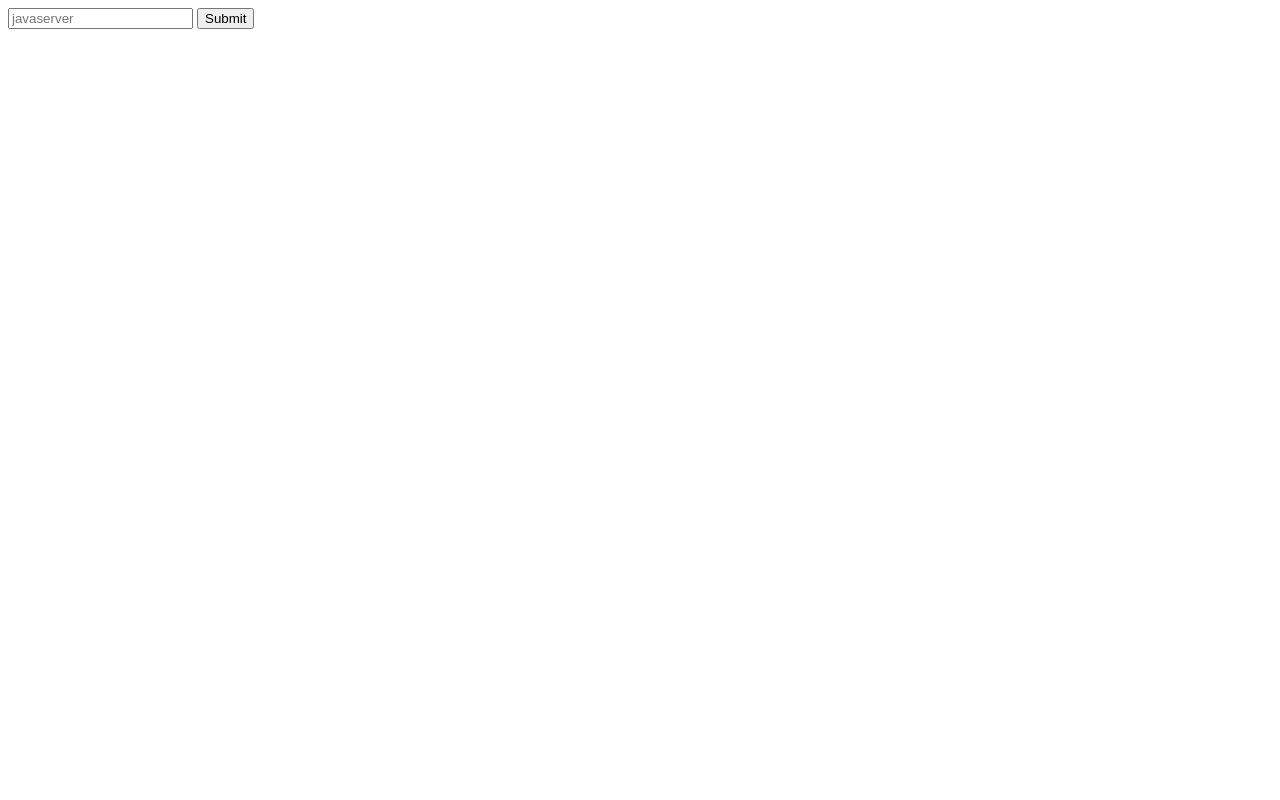
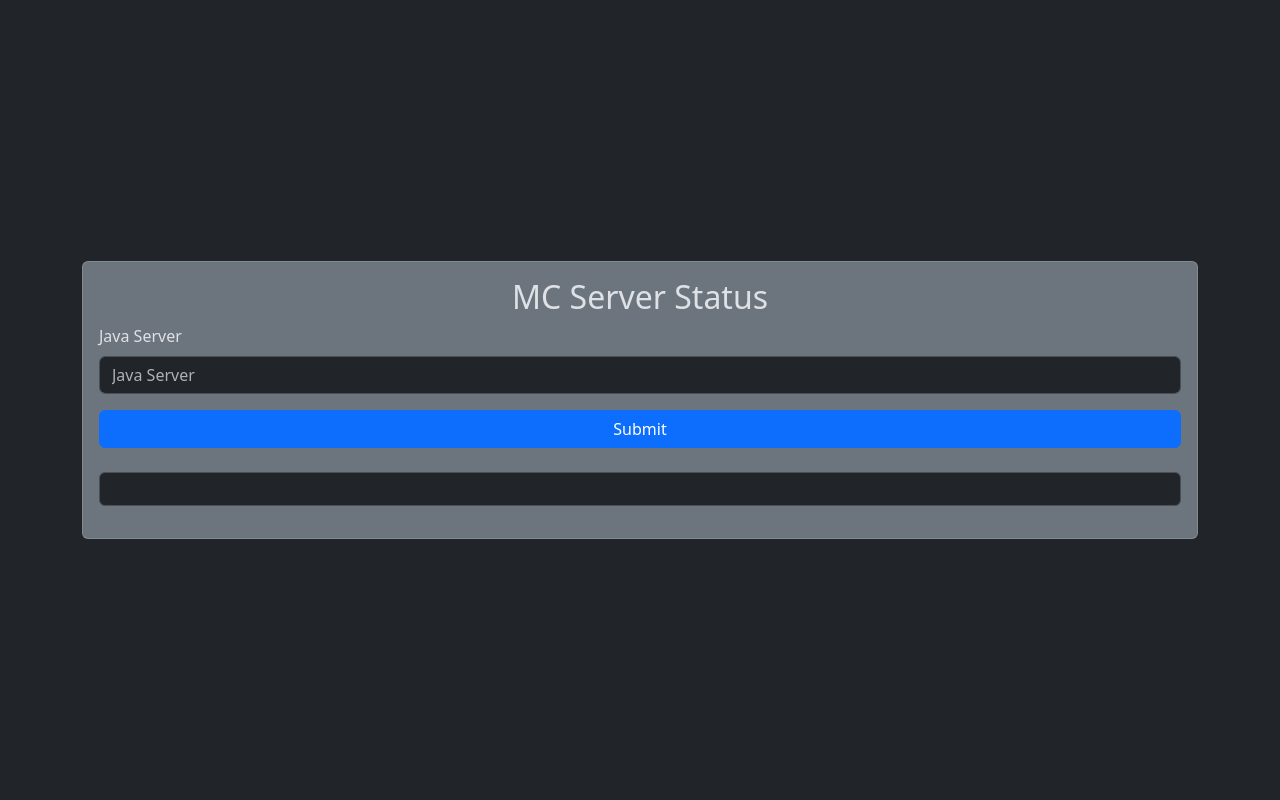
Before and after one commit to JauniKappauni/minecraftserverstatus-website, a Flask app: page / in a window 1280 px wide. Before the commit the page is almost empty. Run offline with Flask 3, Linux system fonts and the light colour scheme.

Commit message:
Added styling

```diff
--- a/templates/index.html
+++ b/templates/index.html
@@ -1,18 +1,26 @@
 <!DOCTYPE html>
-<html lang="en">
+<html lang="en" data-bs-theme="dark">
 <head>
     <meta charset="UTF-8">
     <meta name="viewport" content="width=device-width, initial-scale=1.0">
-    <title>MC Server Status Website</title>
+    <title>MC Server Status</title>
+    <link href="https://cdn.jsdelivr.net/npm/bootstrap@5.3.2/dist/css/bootstrap.min.css" rel="stylesheet">
 </head>
-<body>
-    <form method="post">
-        <input type="text" name="javaserver" placeholder="javaserver" required>
-        <input type="submit">
-    </form>
-
-    <pre>
-        {{output}}
-    </pre>
+<body class="d-flex align-items-center justify-content-center vh-100 bg-dark text-light">
+    <div class="container">
+        <div class="card bg-secondary p-3">
+            <h2 class="text-center">MC Server Status</h2>
+            <form method="post">
+                <div class="mb-3">
+                    <label class="form-label">Java Server</label>
+                    <input type="text" name="javaserver" placeholder="Java Server" class="form-control" required>
+                </div>
+                <input type="submit" class="btn btn-primary w-100">
+            </form>
+            <div class="mt-4">
+                <pre class="bg-dark text-light p-3 border rounded">{{output}}</pre>
+            </div>
+        </div>
+    </div>
 </body>
 </html>
```
